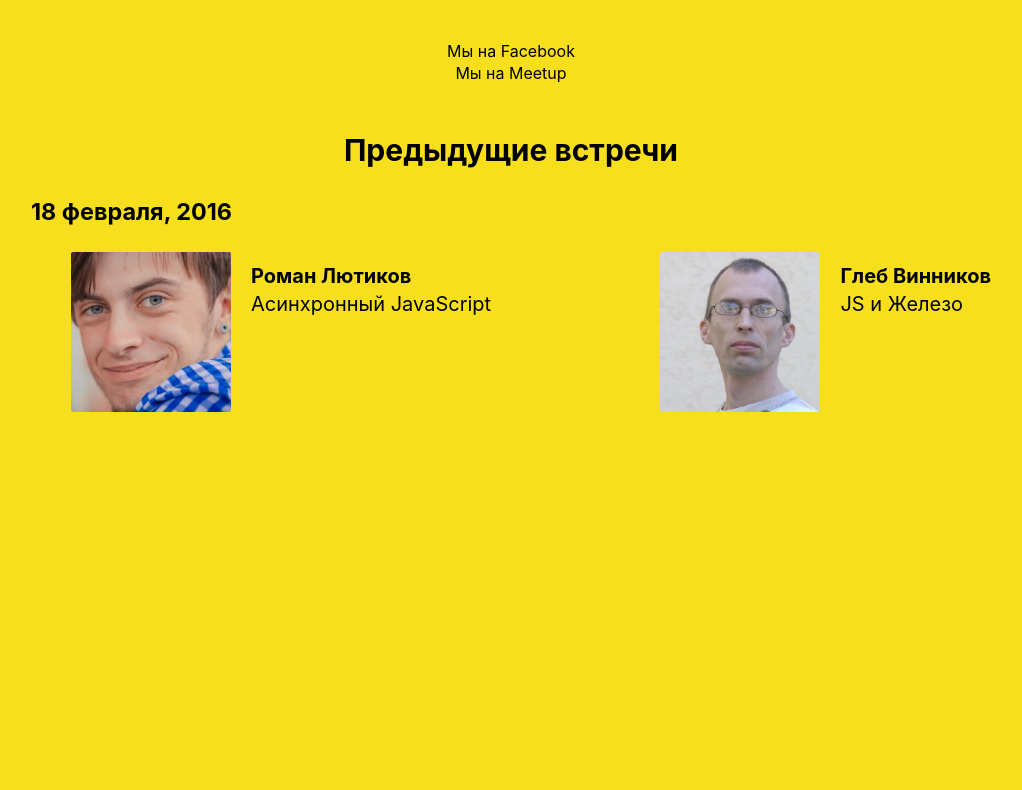
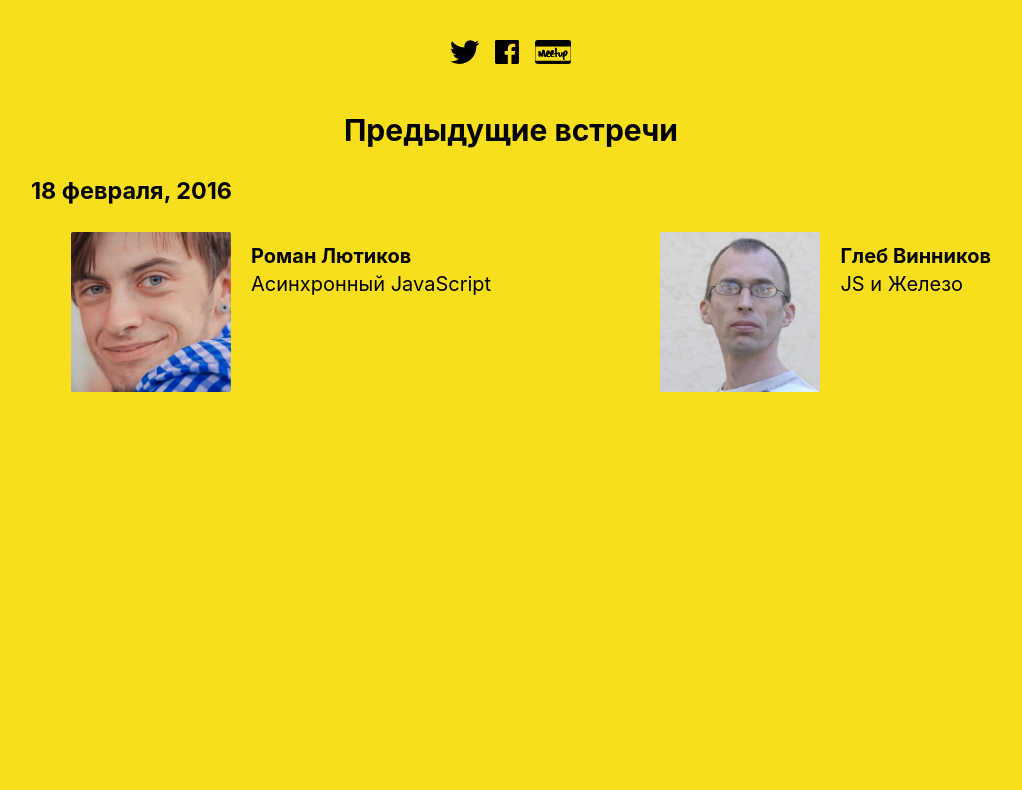
Before and after one commit to roman01la/chernihivjs.org.ua, a website: page src/index.html in a window 1280 px wide. Shown: the part 1499-2289 px from the top of the page, without its empty margins (129-1151 px from the left). Drawn offline with Linux system fonts and the light colour scheme.

Commit message:
add social icons

```diff
--- a/src/index.html
+++ b/src/index.html
@@ -25,8 +25,9 @@
       </h1>
 
       <ul class="links-list list">
-        <li class="list-item"><a href="https://www.facebook.com/groups/chernihivjs/">Мы на Facebook</a></li>
-        <li class="list-item"><a href="http://www.meetup.com/chernihivjs/">Мы на Meetup</a></li>
+        <li class="list-item"><a class="icon tt" href="https://twitter.com/chernihivjs" title="Мы в Twitter">Мы в Twitter</a></li>
+        <li class="list-item"><a class="icon fb" href="https://www.facebook.com/groups/chernihivjs/" title="Мы на Facebook">Мы на Facebook</a></li>
+        <li class="list-item"><a class="icon mp" href="http://www.meetup.com/chernihivjs/" title="Мы на Meetup">Мы на Meetup</a></li>
       </ul>
 
       <a data-scroll href="#events" class="arrow">
--- a/src/styles/main.css
+++ b/src/styles/main.css
@@ -53,6 +53,11 @@ h1 {
 .links-list {
   font-size: 16px;
   margin: 50px 0 0;
+  display: flex;
+  justify-content: center;
+}
+.list-item {
+  margin: 0 8px;
 }
 .footer {
   text-align: center;
@@ -113,6 +118,28 @@ h1 {
   cursor: pointer;
 }
 
+.icon {
+  display: block;
+  font-size: 0;
+  background-image: url(/img/social.svg);
+  background-repeat: no-repeat;
+}
+.icon.fb {
+  width: 24px;
+  height: 24px;
+  background-position: 0 0;
+}
+.icon.tt {
+  width: 29px;
+  height: 24px;
+  background-position: -24px 0;
+}
+.icon.mp {
+  width: 37px;
+  height: 24px;
+  background-position: -53px 0;
+}
+
 @keyframes bounce {
   0%, 20%, 50%, 80%, 100% {
     transform: translate3d(-50%, 0, 0);
```
Also changed, not shown: src/img/social.svg (added).
